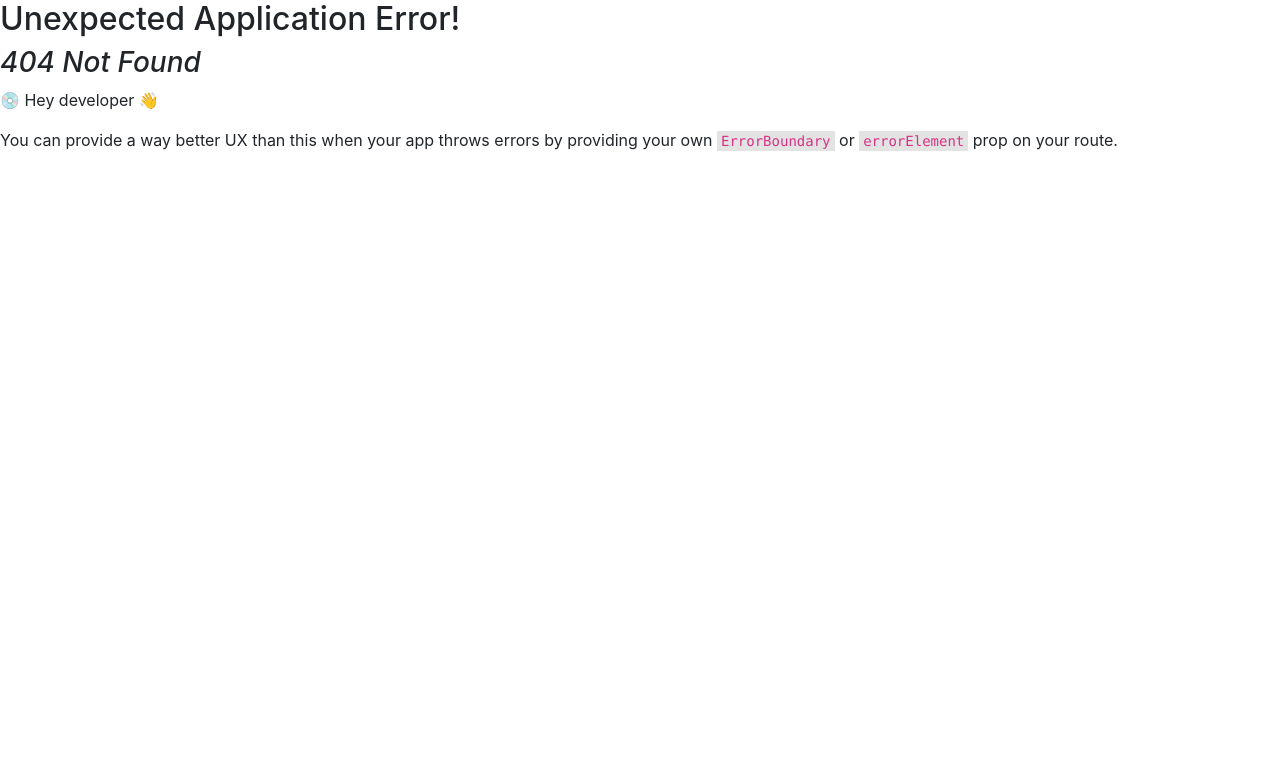
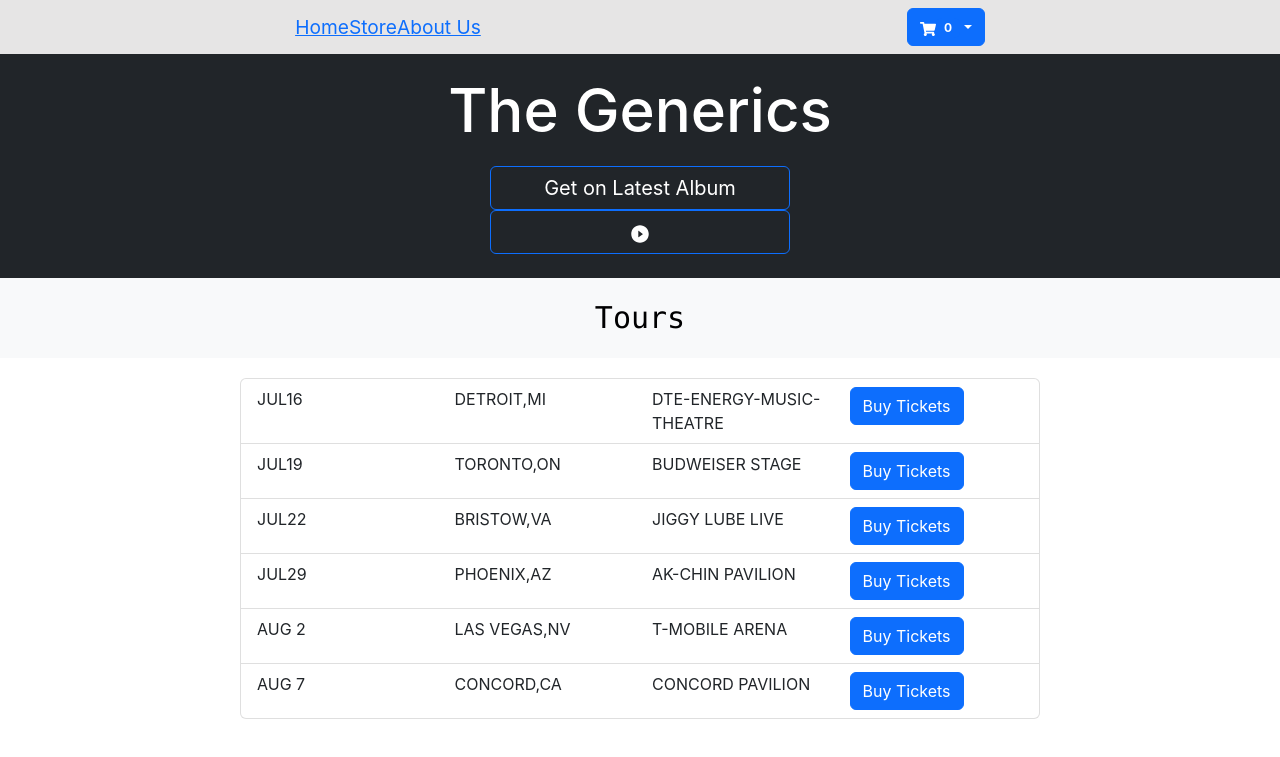
Before and after one commit to Rajat124/ecom-store, a React (Create React App) app: page /home in a window 1280 px wide. Before the commit this address had no page. Shown: the top 757 px of the page. Built offline with nearby package versions, Linux system fonts and the light colour scheme; grey boxes are pictures that could not be loaded.

Commit message:
Home disgned

```diff
--- a/src/App.js
+++ b/src/App.js
@@ -4,12 +4,14 @@ import Product from "./components/Product";
 // import { CartContext } from "./context/Context";
 import { RouterProvider, createBrowserRouter } from "react-router-dom";
 import AboutUs from "./components/AboutUs";
+import Home from "./components/Home";
 
 const router = createBrowserRouter([
   {
     path: "/",
     element: <Root />,
     children: [
+      { path: "/home", element: <Home /> },
       { path: "/store", element: <Product /> },
       { path: "/AboutUs", element: <AboutUs /> },
     ],
--- a/src/components/Header.js
+++ b/src/components/Header.js
@@ -15,7 +15,7 @@ const Header = () => {
       <Navbar style={{ backgroundColor: "#e6e5e5" }} data-bs-theme="light">
         <Container className="d-flex justify-content-around font-weight-bolder">
           <Nav style={{ fontSize: "1.2rem" }}>
-            <NavLink to="/header">Home</NavLink>
+            <NavLink to="/home">Home</NavLink>
             <NavLink to="/store">Store</NavLink>
             <NavLink to="/AboutUs">About Us</NavLink>
           </Nav>
--- /dev/null
+++ b/src/components/Home.js
@@ -0,0 +1,83 @@
+import React from "react";
+import { Button, Col, Container, ListGroup, Row } from "react-bootstrap";
+import { AiFillPlayCircle } from "react-icons/ai";
+
+const Home = () => {
+  const list = [
+    {
+      date: "JUL16",
+      city: "DETROIT,MI",
+      place: "DTE-ENERGY-MUSIC-THEATRE",
+    },
+    {
+      date: "JUL19",
+      city: "TORONTO,ON",
+      place: "BUDWEISER STAGE",
+    },
+    {
+      date: "JUL22",
+      city: "BRISTOW,VA",
+      place: "JIGGY LUBE LIVE",
+    },
+    {
+      date: "JUL29",
+      city: "PHOENIX,AZ",
+      place: "AK-CHIN PAVILION",
+    },
+    {
+      date: "AUG 2",
+      city: "LAS VEGAS,NV",
+      place: "T-MOBILE ARENA",
+    },
+    {
+      date: "AUG 7",
+      city: "CONCORD,CA",
+      place: "CONCORD PAVILION",
+    },
+  ];
+
+  return (
+    <div>
+      <div className="bg-dark " style={{ height: "7rem", width: "100%" }}>
+        <Row md={2} className="justify-content-md-center">
+          <Button
+            style={{ width: 300, fontSize: "20px", background: "transparent" }}
+          >
+            Get on Latest Album
+          </Button>
+        </Row>
+        <Row md={2} className="justify-content-md-center">
+          <Button
+            style={{ width: 300, fontSize: "20px", background: "transparent" }}
+          >
+            <AiFillPlayCircle />
+          </Button>
+        </Row>
+      </div>
+      <div
+        className="bg-light d-flex justify-content-center p-2 font-monospace"
+        style={{ height: "5rem", width: "100%" }}
+      >
+        <h1 style={{ margin: "auto", fontSize: "30px", color: "black" }}>
+          Tours
+        </h1>
+      </div>
+      <ListGroup style={{ width: "50rem", margin: "20px auto 40px auto" }}>
+        {list.map((item, i) => (
+          <ListGroup.Item key={i}>
+            <Row>
+              <Col>{item.date}</Col>
+              <Col>{item.city}</Col>
+              <Col>{item.place}</Col>
+              <Col>
+                <Button>Buy Tickets</Button>
+              </Col>
+            </Row>
+          </ListGroup.Item>
+        ))}
+      </ListGroup>
+    </div>
+  );
+};
+
+export default Home;
--- a/src/context/Reducer.js
+++ b/src/context/Reducer.js
@@ -9,7 +9,7 @@ export const cartReducer = (state, action) => {
         (ele) => ele.id === action.payload.id
       );
 
-      if (existingItem == -1) {
+      if (existingItem === -1) {
         return {
           totalValue: state.totalValue + Number(action.payload.price),
           cart: [...state.cart, { ...action.payload, qty: 1 }],
```
